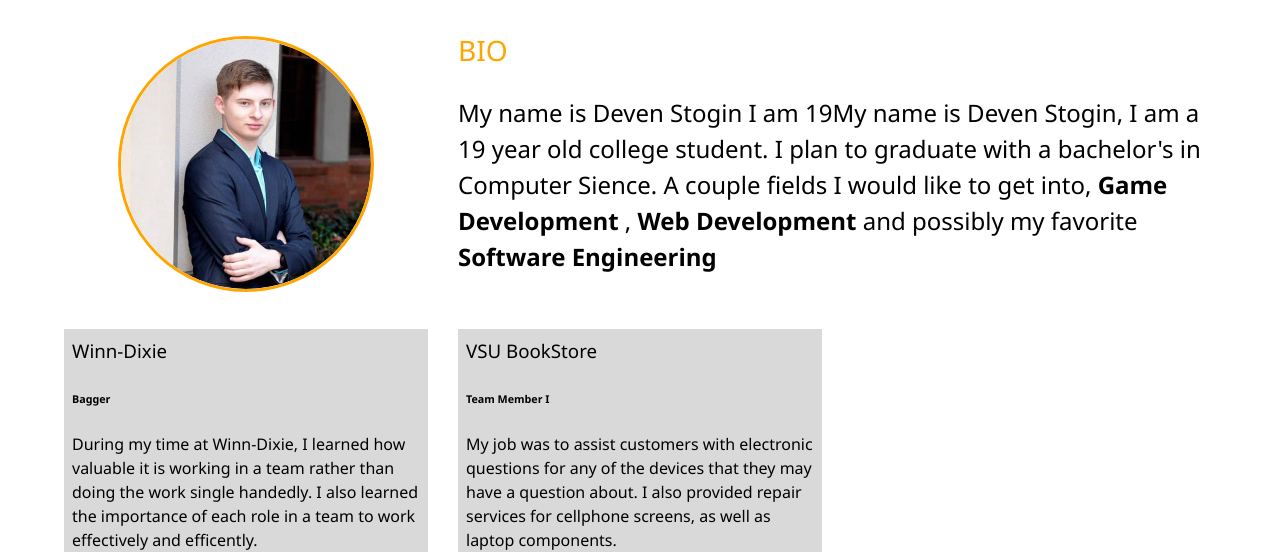
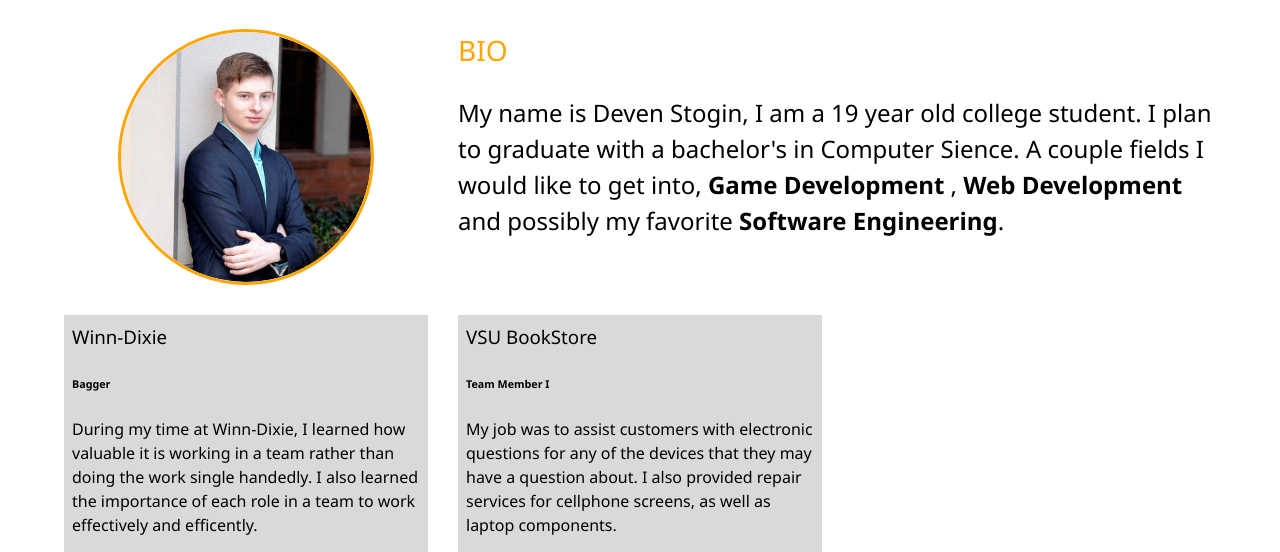
Before and after one commit to AgentAngelic/agentangelic.github.io, a plain HTML site: page pages/about.html in a window 1280 px wide. Shown: the part 253-805 px from the top of the page. Drawn offline with Linux system fonts and the light colour scheme.

Commit message:
added . at the end of the bio

```diff
--- a/pages/about.html
+++ b/pages/about.html
@@ -64,11 +64,11 @@
         <div class="bio">
           <h3 class="text-secondary">BIO</h3>
           <p>
-            My name is Deven Stogin I am 19My name is Deven Stogin, I am a 19
-            year old college student. I plan to graduate with a bachelor's in
-            Computer Sience. A couple fields I would like to get into,
+            My name is Deven Stogin, I am a 19 year old college student. I plan
+            to graduate with a bachelor's in Computer Sience. A couple fields I
+            would like to get into,
             <b>Game Development</b> , <b> Web Development</b> and possibly my
-            favorite <b>Software Engineering</b>
+            favorite <b>Software Engineering</b>.
           </p>
         </div>
         <div class="job job-1">
```
